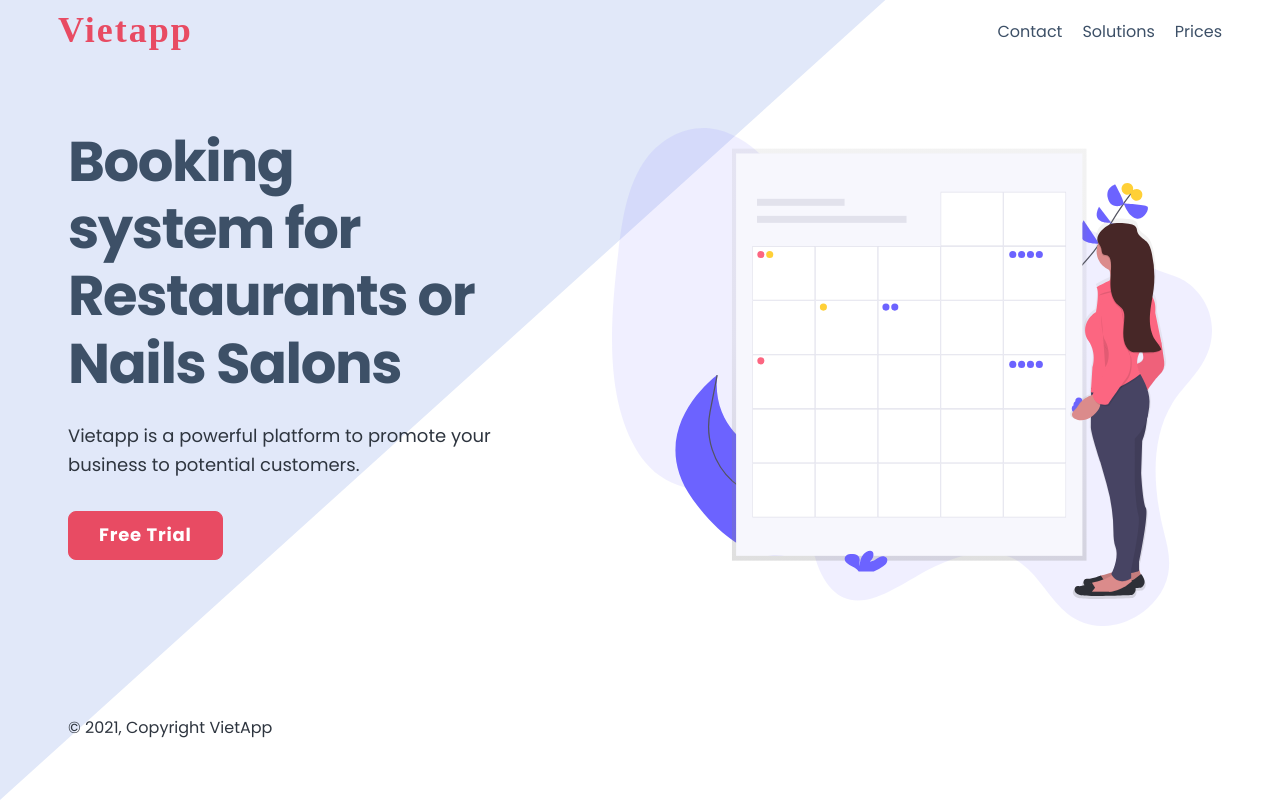
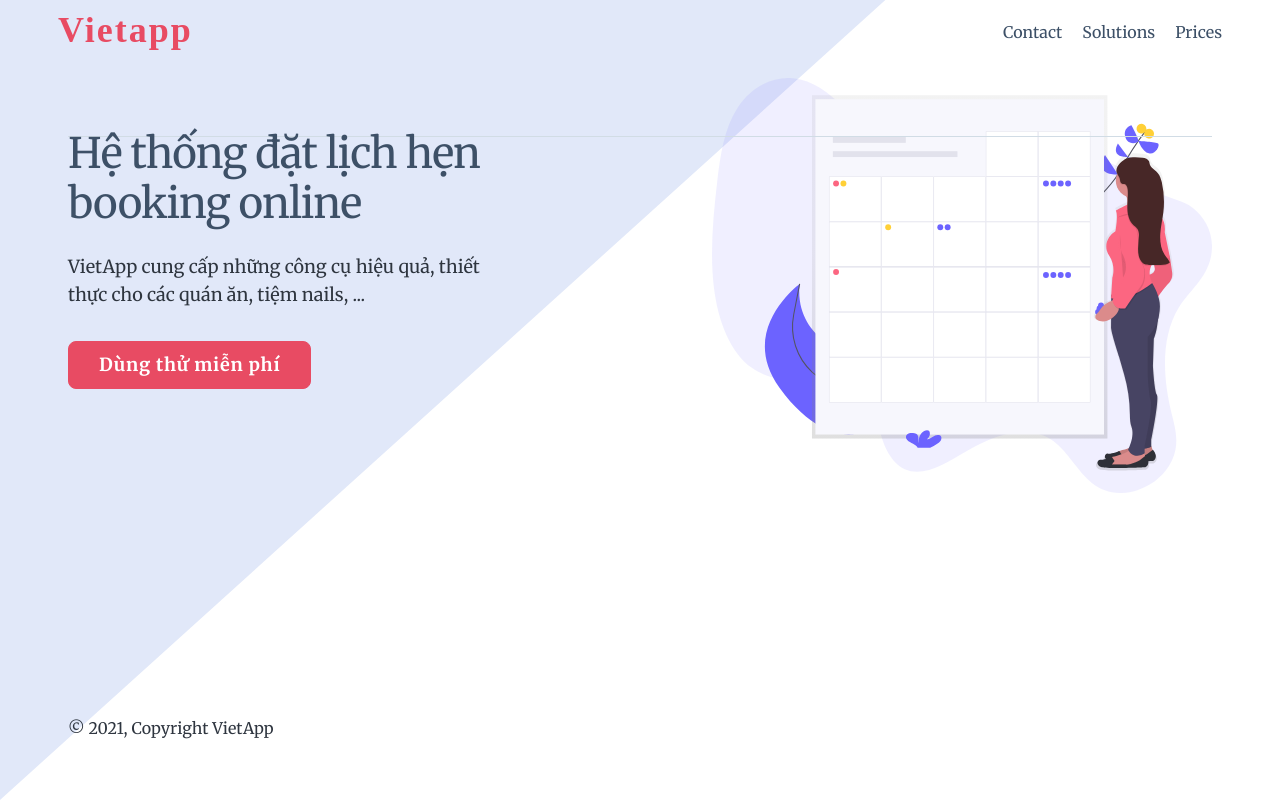
Before and after one commit to steve-phan/vietapp-eu, a Gatsby site: page / in a window 1280 px wide. Built offline with nearby package versions, Linux system fonts and the light colour scheme; Gatsby itself is replaced by a stand-in of ours.

Commit message:
change text

```diff
--- a/src/components/Hero/hero.css
+++ b/src/components/Hero/hero.css
@@ -23,8 +23,10 @@
   padding: 0 10%;
 }
 .hero-left__title {
-  font-size: 44px;
+  font-size: 38px;
   /* max-width: 74%; */
+  font-family: var(--fontFamily-Merriweather);
+  font-weight: 400;
   color: var(--color-heading);
   line-height: 1.2;
   margin-top: 0;
@@ -49,7 +51,7 @@
     max-width: 74%;
   }
   .hero-left__title {
-    font-size: 56px;
+    font-size: 42px;
     max-width: 74%;
     color: var(--color-heading);
     line-height: 1.2;
@@ -62,7 +64,8 @@
     float: right;
   }
   .hero-right img {
-    width: 600px;
+    width: 500px;
+    top: -50px;
     float: right;
     z-index: -1;
   }
--- a/src/components/Hero/index.js
+++ b/src/components/Hero/index.js
@@ -8,14 +8,16 @@ const Hero = () => {
     <div className="container container-hero">
       <div className="hero-left">
         <h2 className="hero-left__title">
-          Booking system for Restaurants or Nails Salons{" "}
+          Hệ thống đặt lịch hẹn booking online{" "}
         </h2>
         <p>
-          Vietapp is a powerful platform to promote your business to potential
-          customers.
+          VietApp cung cấp những công cụ hiệu quả, thiết thực cho các quán ăn,
+          tiệm nails, ...
         </p>
         <button className="hero-button">
-          <a href="https://booking.vietapp.eu/nail-vietnam">Free Trial</a>
+          <a href="https://booking.vietapp.eu/nail-vietnam">
+            Dùng thử miễn phí
+          </a>
         </button>
       </div>
       <div className="hero-right">
--- a/src/pages/index.js
+++ b/src/pages/index.js
@@ -6,6 +6,7 @@ const index = ({ location }) => {
   return (
     <Layout location={location}>
       <Hero />
+      <hr />
     </Layout>
   )
 }
--- a/src/style.css
+++ b/src/style.css
@@ -1,4 +1,4 @@
-@import url("https://fonts.googleapis.com/css2?family=Poppins:wght@300;400;600;700&display=swap");
+@import url("https://fonts.googleapis.com/css2?family=Merriweather:wght@300;400;700&family=Poppins:wght@500&display=swap");
 /* font-family: 'Abril Fatface', cursive; */
 /* font-family: 'Noto Serif', serif */
 /* CSS Custom Properties Definitions */
@@ -32,8 +32,8 @@
   --spacing-24: 6rem;
   --spacing-26: 7rem;
   --spacing-32: 8rem;
-  --fontFamily-sans: "Poppins", sans-serif;
-  --fontFamily-serif: "Poppins", sans-serif;
+  --fontFamily-poppins: "Poppins", sans-serif;
+  --fontFamily-Merriweather: "Merriweather", sans-serif;
   --font-body: var(--fontFamily-serif);
   --font-heading: var(--fontFamily-sans);
   --fontWeight-normal: 400;
@@ -82,7 +82,7 @@ html {
 }
 
 body {
-  font-family: var(--font-body);
+  font-family: var(--fontFamily-Merriweather);
   font-size: var(--fontSize-1);
   color: var(--color-text);
 }
@@ -164,11 +164,12 @@ h6 > a {
 /* Prose */
 
 p {
-  line-height: var(--lineHeight-relaxed);
+  line-height: 28px;
   --baseline-multiplier: 0.179;
   --x-height-multiplier: 0.35;
   margin: var(--spacing-0) var(--spacing-0) var(--spacing-8) var(--spacing-0);
   padding: var(--spacing-0);
+  text-rendering: optimizeSpeed;
 }
 
 ul,
```
